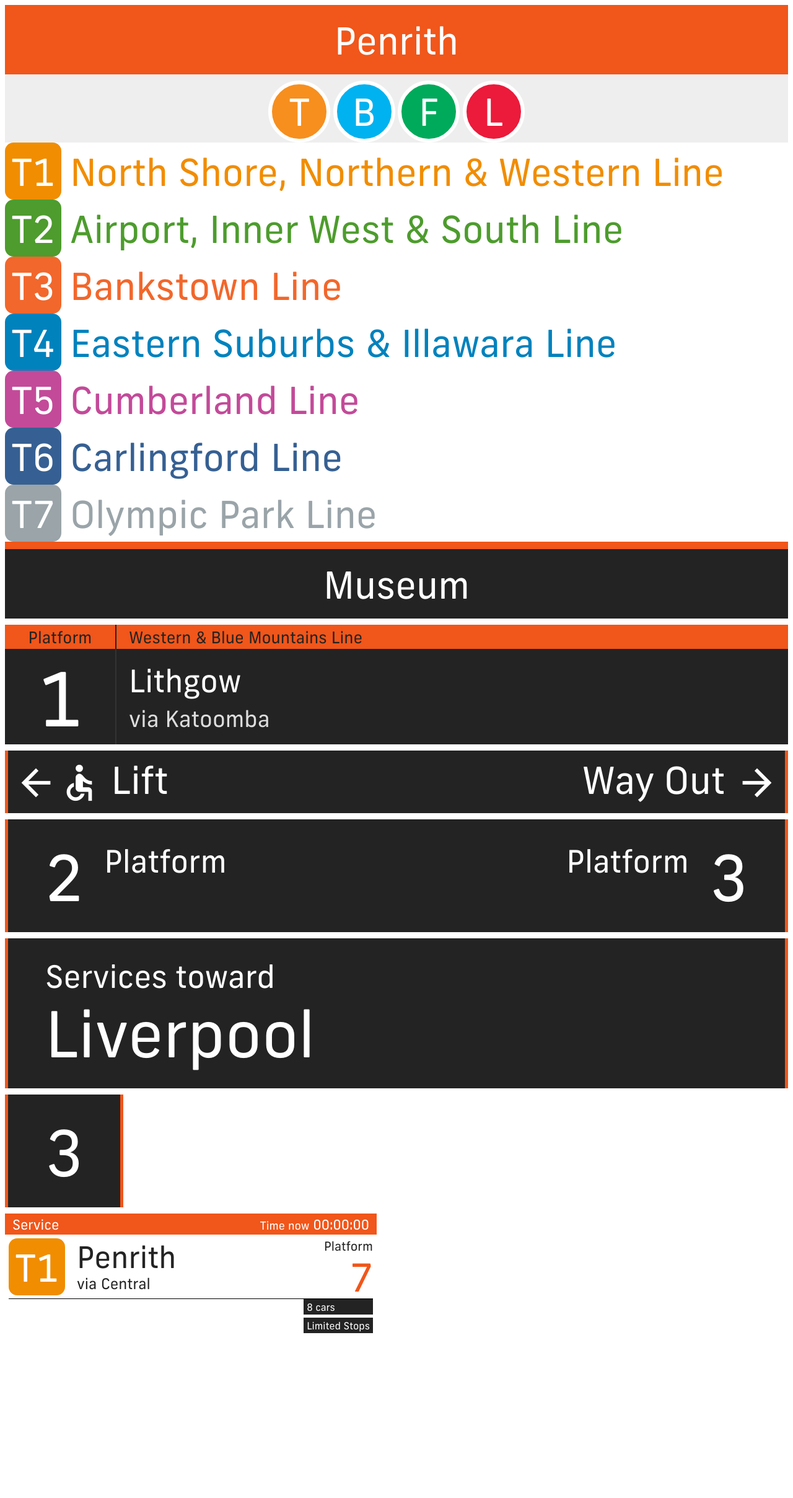
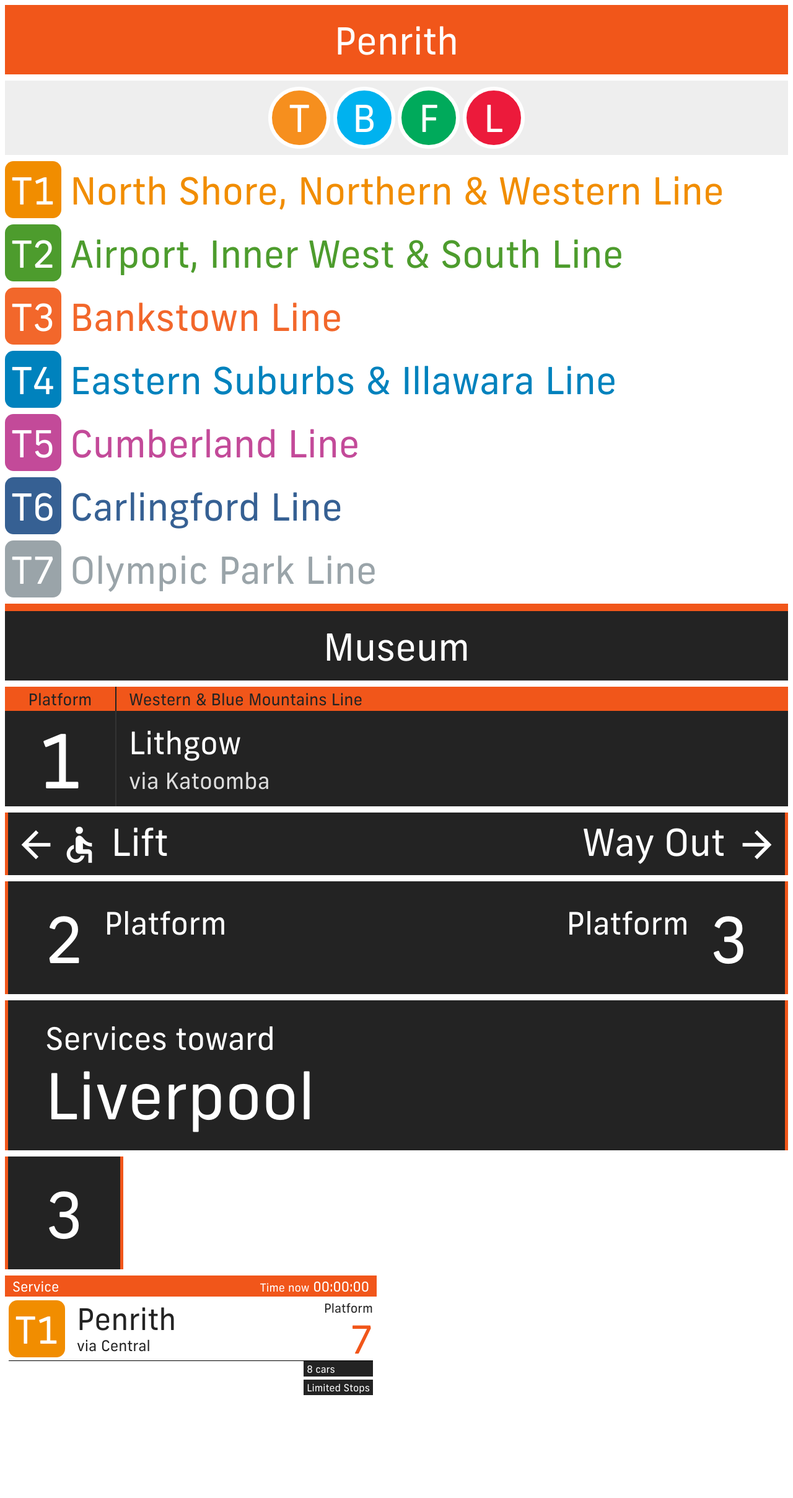
Before and after one commit to kurisubrooks/kurisubrooks.github.io, a Jekyll site: the page projects/transport/index.html, which Jekyll copies as it is, in a window 1280 px wide. Shown: the whole page at 62% size. Built offline with Jekyll 4.4.1, drawn with Linux system fonts in a browser that asks for light colours; before the commit the page ends 2346 px from its top, so only the background shows below that.

Commit message:
Added Bottom Margins

```diff
--- a/projects/transport/index.html
+++ b/projects/transport/index.html
@@ -10,7 +10,7 @@
 
     <div class="station_sign">Penrith</div>
 
-    <div align="center" style="background:#eee;padding-top:10px;">
+    <div align="center" style="background:#eee;padding-top:10px;margin-bottom:10px;">
         <div class="transport_sign service_trains">T</div>
         <div class="transport_sign service_bus">B</div>
         <div class="transport_sign service_ferry">F</div>
--- a/projects/transport/style.css
+++ b/projects/transport/style.css
@@ -27,6 +27,7 @@ body { font-family: "Frank"; color: rgb(35, 35, 35); }
     font-size: 60px;
     text-align: center;
     padding: 20px;
+    margin-bottom: 10px;
 }
 
 /*
@@ -43,6 +44,7 @@ body { font-family: "Frank"; color: rgb(35, 35, 35); }
     border: 6px solid #FFF;
     padding-top: 7px;
     text-align: center;
+    margin-bottom: 10px;
 }
 
 .transport_sign.service_trains   { background: rgb(246, 143, 30); }
@@ -60,6 +62,7 @@ body { font-family: "Frank"; color: rgb(35, 35, 35); }
     font-size: 60px;
     border-radius: 14px;
     padding: 10px;
+    margin-bottom: 10px;
 }
 
 .train_line.line_text {
@@ -184,7 +187,6 @@ body { font-family: "Frank"; color: rgb(35, 35, 35); }
 */
 .station_monitor {
     width: 600px;
-    height: 380px;
 }
 
 .station_monitor .monitor_header {
```
